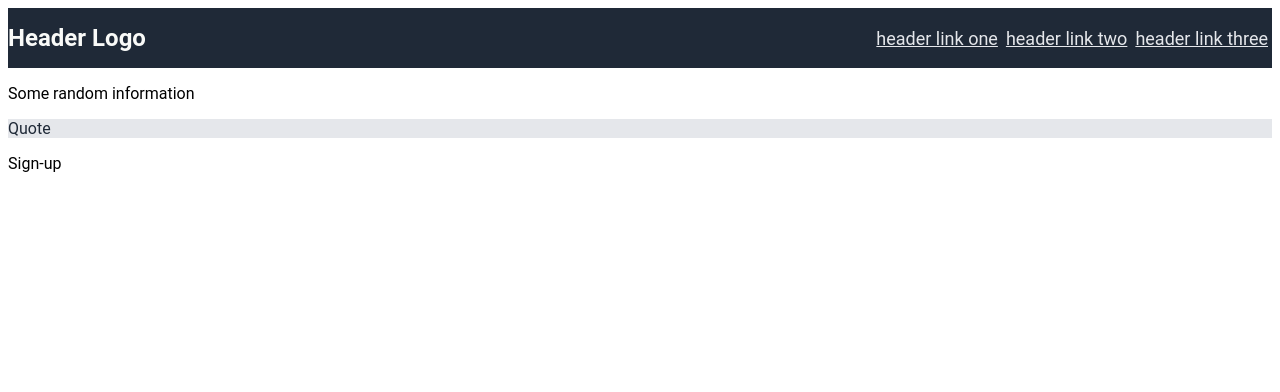
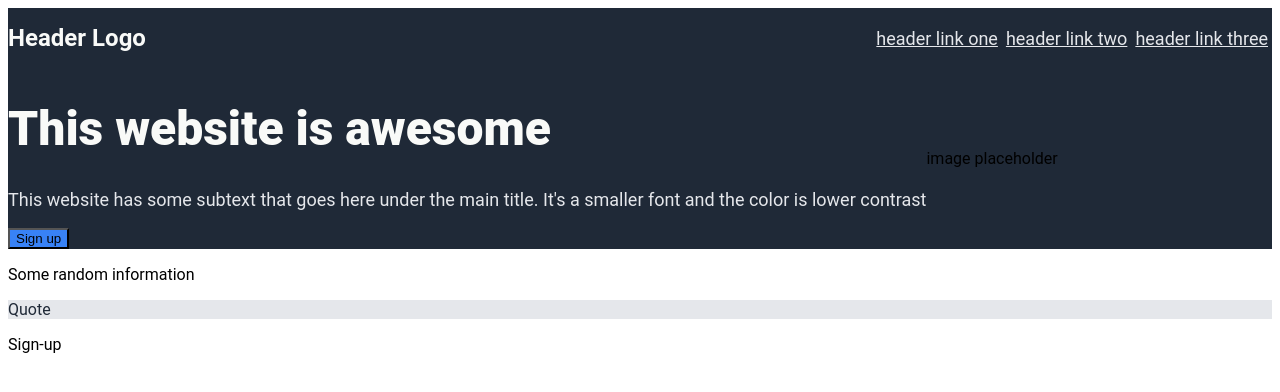
Before and after one commit to rbamboofield/odin-landing-page, a plain HTML site: page index.html in a window 1280 px wide. Drawn offline with Linux system fonts and the light colour scheme.

Commit message:
Initial draft for hero section

```diff
--- a/index.html
+++ b/index.html
@@ -14,8 +14,16 @@
                 <a class="header-link" href="">header link two</a>
                 <a class="header-link" href="">header link three</a>
             </div>
-            <div class="hero">
-
+            <div class="hero-media">
+                <div class="hero-content">
+                    <h1 class="hero-main-text">This website is awesome</h1>
+                    <p class="hero-text">
+                        This website has some subtext that goes here under the main title.
+                         It's a smaller font and the color is lower contrast
+                    </p>
+                    <button class="hero-button">Sign up</button>
+                </div>
+                <div class="hero-image">image placeholder</div>
             </div>
         </div>
         <div class="section-1">
--- a/styles.css
+++ b/styles.css
@@ -17,14 +17,35 @@ body {
     margin-right: auto;
 }
 
-.header-link {
+.header-link,
+.hero-text {
     font-size: 18px;
     color: #E5E7EB;
+}
+
+.header-link {
     padding: 4px;
-    /* margin-left: auto; */
     justify-content: flex-end;
 }
 
+.hero-media {
+    display: flex;
+    align-items: center;
+}
+
+/* .hero-content {
+    display: flex;
+} */
+
+.hero-main-text {
+    font-size: 48px;
+    color: #F9FAF8;
+    font-weight: 900;
+}
+
+.hero-button {
+    background-color: #3882F6;
+}
 .section-1 {
     background-color: white;
 }
```
